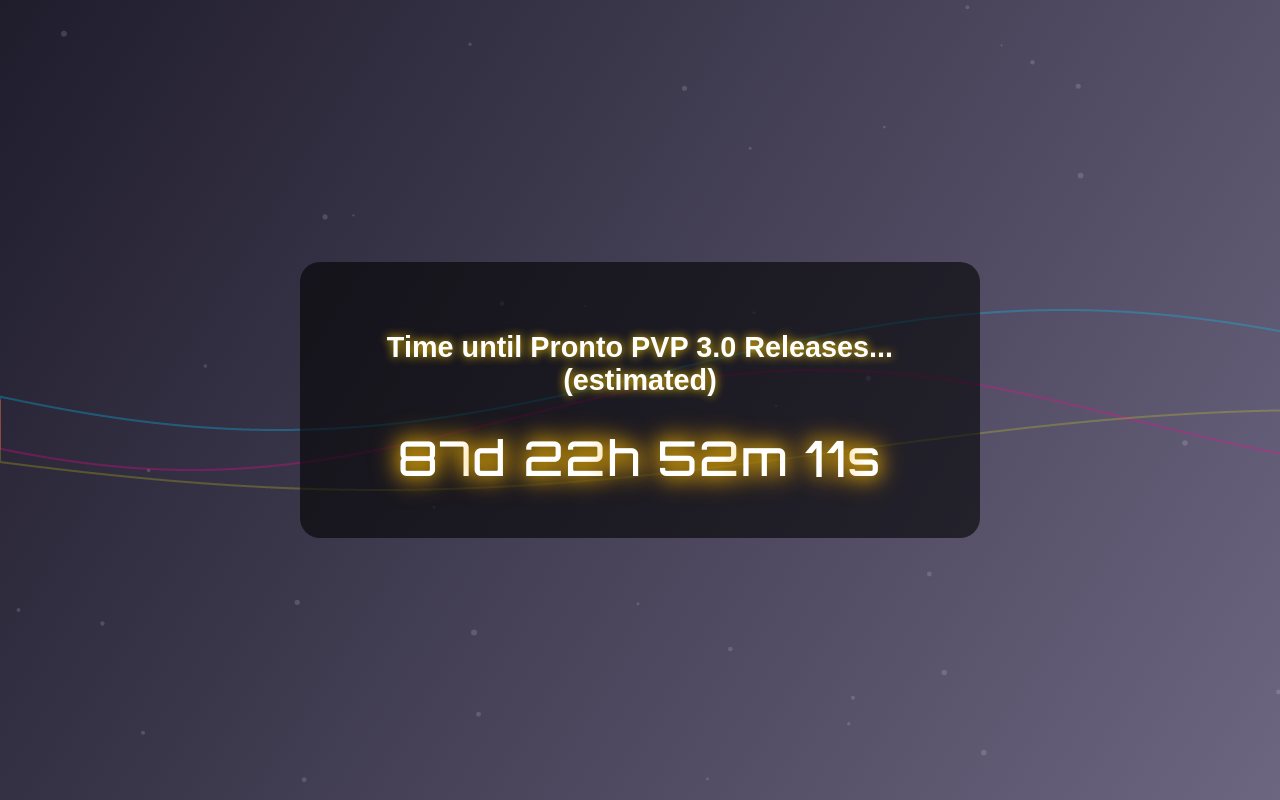
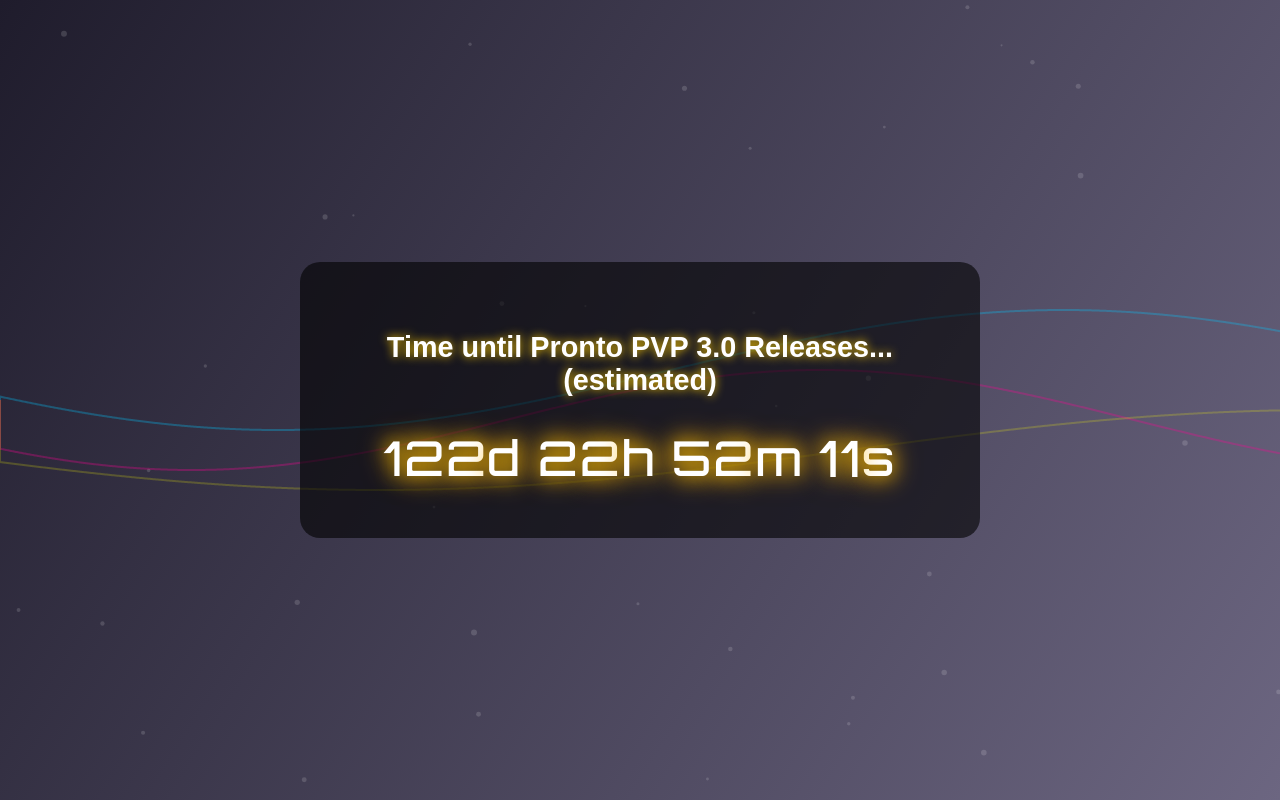
Before and after one commit to MrSpots1/MrSpots1.github.io, a plain HTML site: page index.html in a window 1280 px wide. Drawn offline with Linux system fonts and the light colour scheme; animation ran at ten frames a second.

Commit message:
Update countdown target date to June 6, 2026

```diff
--- a/index.html
+++ b/index.html
@@ -111,7 +111,7 @@
     const targetTime = new Date(
         new Date().toLocaleString("en-US", { timeZone: "America/New_York" })
     );
-    targetTime.setFullYear(2026, 4, 2);
+    targetTime.setFullYear(2026, 5, 6);
     targetTime.setHours(15, 0, 0, 0);
 
     function updateCountdown() {
```
